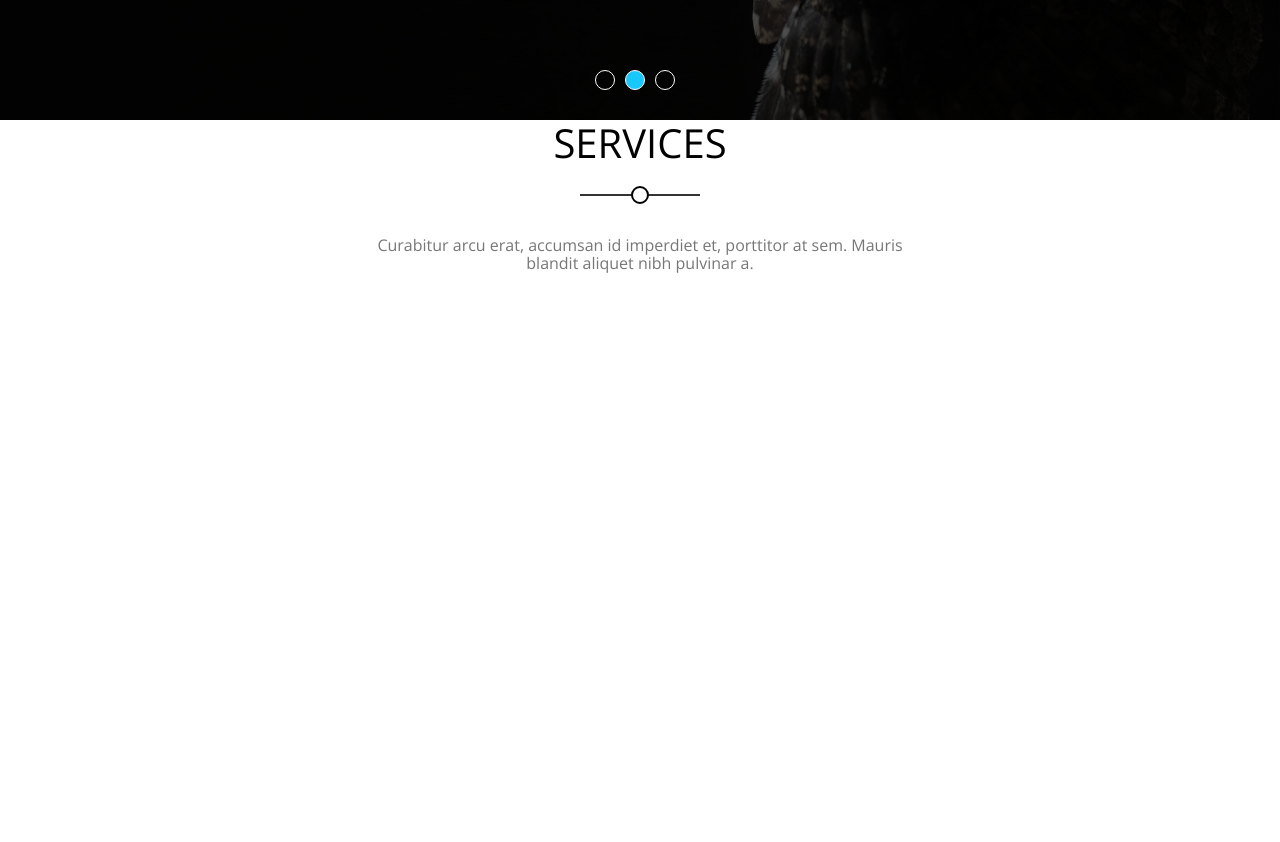
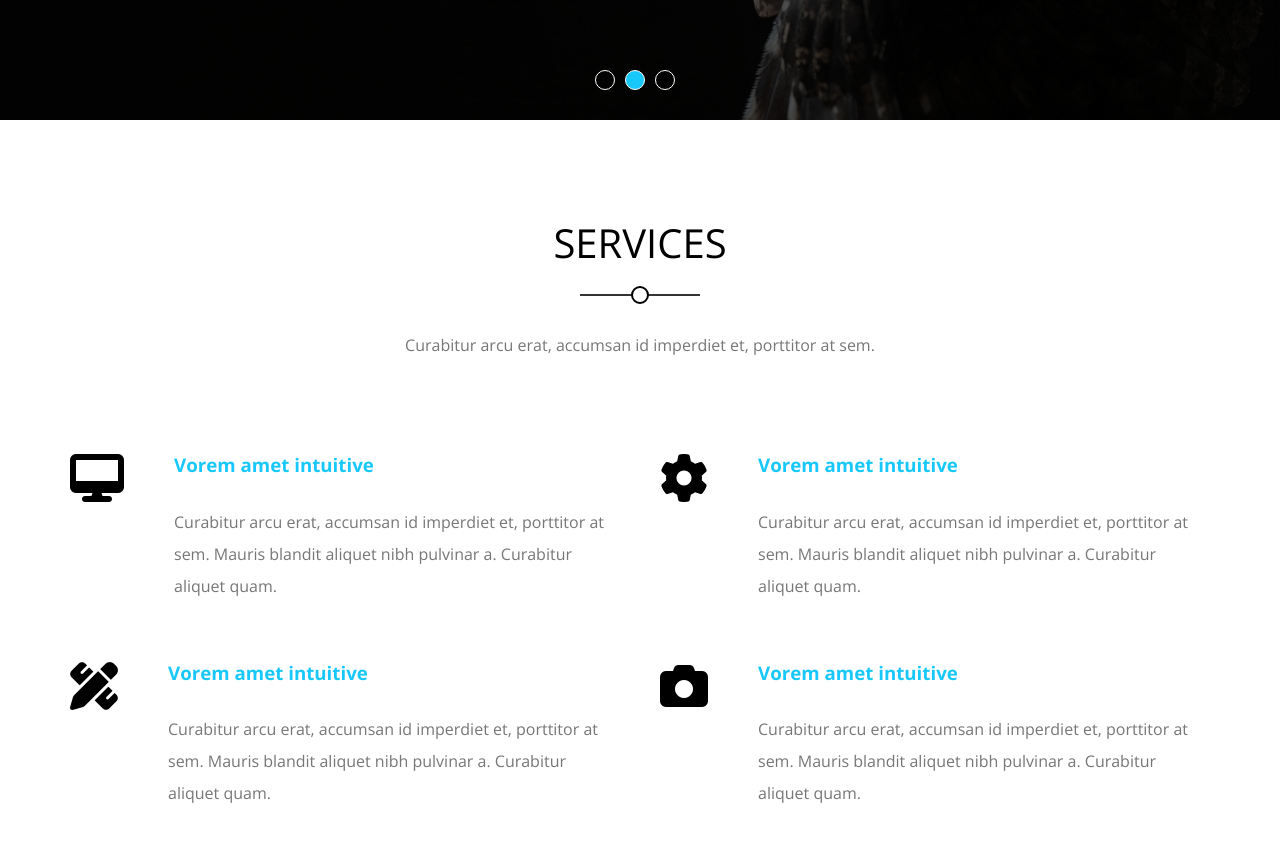
Before and after one commit to Aliw02/secondTemplate, a plain HTML site: page index.html in a window 1280 px wide. Shown: the part 680-1522 px from the top of the page. Before the commit the page ends 1053 px from the top, so only its background shows below. Drawn offline with nearby package versions, Linux system fonts and the light colour scheme.

Commit message:
Designing & Updating files

```diff
--- a/css/style.css
+++ b/css/style.css
@@ -4,6 +4,7 @@
     --transparent-color: rgb(15 116 143 /50%) ;
     --main-duration: 0.3s;
     --secondary-color: #777;
+    --section-padding: 100px;
 }
 /* END VARIABLES */
 /*? Start Global Rules */
@@ -85,6 +86,15 @@ ul{
     width: 550px;
     margin: 0 auto 100px;
     color: var(--secondary-color);
+}
+
+@media (max-width: 767px){
+    .main-heading p{
+        display: flex;
+        width: 100%;
+        flex-wrap: wrap;
+        /* text-align: center; */
+    }
 }
 /*^ END COMPONENT */
 
@@ -188,7 +198,7 @@ header nav .form {
 .landing {
     min-height: 100vh;
     background-color: #1f2021;
-    background-image: url(../images/landing_background.jpg);
+    background: url(../images/landing_background.jpg) no-repeat center;
     background-size: cover;
     position: relative;
 }
@@ -273,3 +283,46 @@ header nav .form {
     background-color: var(--main-color);
 }
 /*? END LANDING */
+
+/** START SERVICES */
+.services{
+    padding-top: var(--section-padding);
+    padding-bottom: var(--section-padding);
+}
+@media (min-width: 768px) {
+    .services .services-container {
+        display: grid;
+        grid-template-columns: repeat(auto-fill, minmax(450px, 1fr));
+        column-gap: 40px;
+        row-gap: 60px;
+
+    }
+}
+
+.services .srv-box {
+    display: flex;
+}
+@media (max-width:767px){
+    .services .srv-box {
+        display: flex;
+        flex-direction: column;
+        text-align: center;
+        margin-bottom: 40px;
+    }
+    .services .srv-box i {
+        margin: 10px 0 30px;
+    }
+}
+.services .srv-box i{
+    margin-right: 50px;
+}
+
+.services .srv-box  h3{
+    margin-bottom: 30px;
+    color: var(--main-color);
+}
+.services .srv-box p{
+    line-height: 2;
+    color: var(--secondary-color);
+}
+/** END SERVICES */
--- a/index.html
+++ b/index.html
@@ -43,8 +43,9 @@
     </header>
     <!--? End Header -->
 
+    <!--* START THE MAIN PART -->
+    <main>
         <!--! Start Landing -->
-    <main>
         <div class="landing">
             <div class="overlay">
                 <div class="text">
@@ -71,18 +72,75 @@
                 </ul>
             </div>
         </div>
-    </main>
         <!--! End Landing -->
 
-    <div class="section">
+        <!--? START SERVICES -->
+        <div class="services">
+            <div class="container">
                 <div class="main-heading">
                     <h2>Services</h2>
                     <p>
                         Curabitur arcu erat, accumsan id imperdiet et,
+                        porttitor at sem.
+                    </p>
+                </div>
+                <div class="services-container">
+                    <div class="srv-box">
+                        <i class="fas fa-desktop fa-3x"></i>
+                        <div class="text">
+                            <h3>Vorem amet intuitive</h3>
+                            <p>
+                            Curabitur arcu erat, accumsan id imperdiet et,
                             porttitor at sem. Mauris blandit aliquet
-                nibh pulvinar a.
+                            nibh pulvinar a. Curabitur aliquet quam.
                             </p>
                         </div>
                     </div>
+                    <div class="srv-box">
+                        <i class="fas fa-cog fa-3x"></i>
+                        <div class="text">
+                            <h3>Vorem amet intuitive</h3>
+                            <p>
+                            Curabitur arcu erat, accumsan id imperdiet et,
+                            porttitor at sem. Mauris blandit aliquet
+                            nibh pulvinar a. Curabitur aliquet quam.
+                            </p>
+                        </div>
+                    </div>
+                    <div class="srv-box">
+                        <i class="fas fa-pencil-ruler fa-3x"></i>
+                        <div class="text">
+                            <h3>Vorem amet intuitive</h3>
+                            <p>
+                            Curabitur arcu erat, accumsan id imperdiet et,
+                            porttitor at sem. Mauris blandit aliquet
+                            nibh pulvinar a. Curabitur aliquet quam.
+                            </p>
+                        </div>
+                    </div>
+                    <div class="srv-box">
+                        <i class="fas fa-camera fa-3x"></i>
+                        <div class="text">
+                            <h3>Vorem amet intuitive</h3>
+                            <p>
+                            Curabitur arcu erat, accumsan id imperdiet et,
+                            porttitor at sem. Mauris blandit aliquet
+                            nibh pulvinar a. Curabitur aliquet quam.
+                            </p>
+                        </div>
+                    </div>
+                </div>
+            </div>
+        </div>
+        <!--? END SERVICES -->
+
+        <!--* START DESIGN SECTION  -->
+        <div class="design">
+
+        </div>
+        <!--* END DESIGN SECTION  -->
+    </main>
+    <!--* END THE MAIN PART -->
+
 </body>
 </html>
```
Also changed, not shown: images/for-design-section.png (added). Lines whose indentation alone changed are shown as unchanged.
